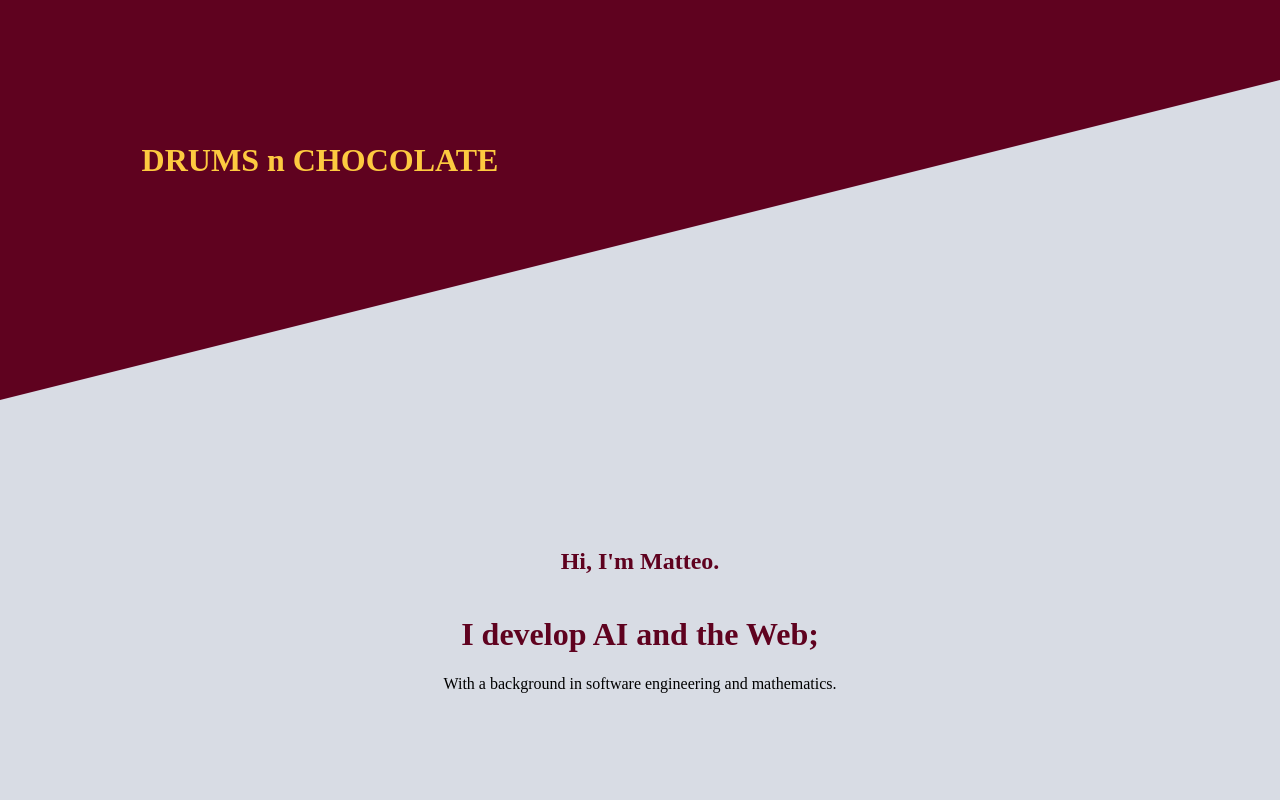
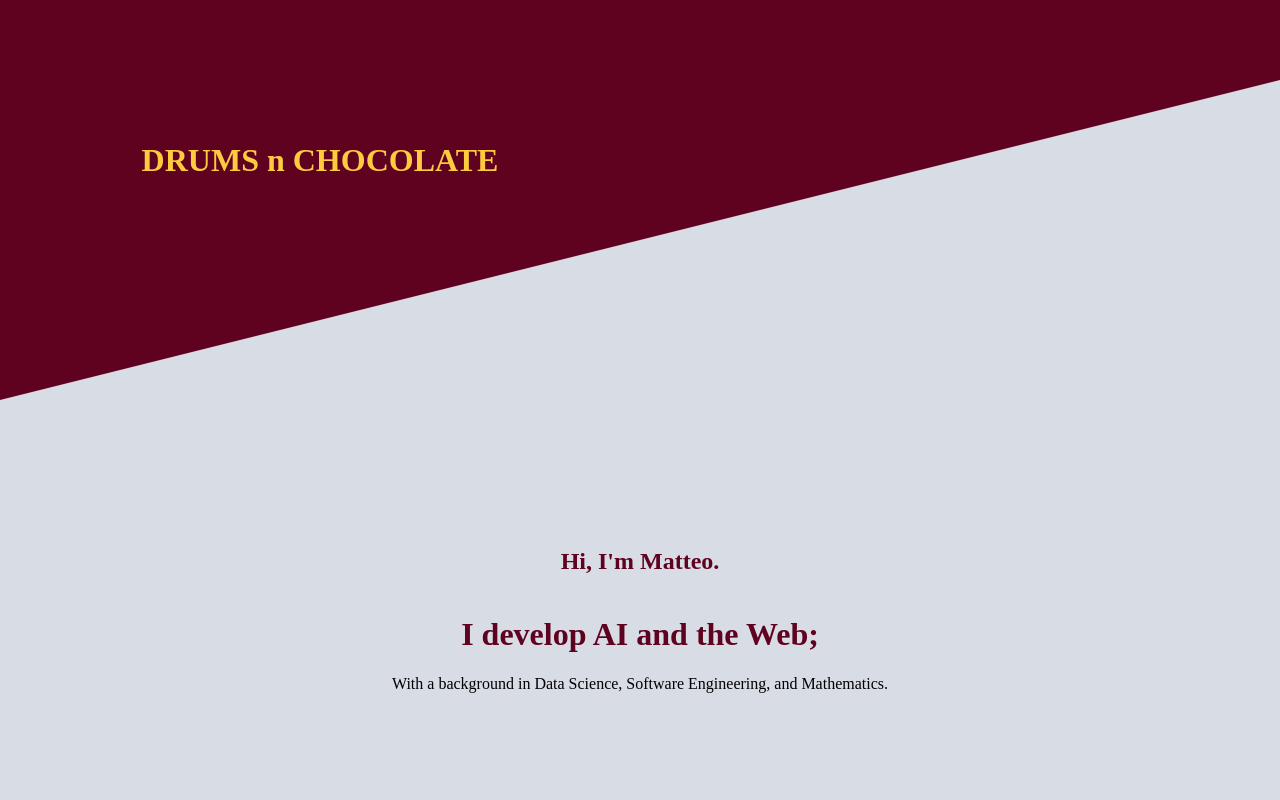
Before and after one commit to DrumsnChocolate/drumsnchocolate.nl, a Vue app in the folder frontend/: page / in a window 1280 px wide. Shown: the top 800 px of the page. Built offline with nearby package versions, Linux system fonts and the light colour scheme.

Commit message:
include a more complete background desc

```diff
--- a/frontend/src/components/AboutSection.vue
+++ b/frontend/src/components/AboutSection.vue
@@ -2,7 +2,7 @@
   <div id="about" class="about-section bg-platinum">
     <h2>Hi, I'm Matteo.</h2>
     <h1>I develop AI and the Web;</h1>
-    With a background in software engineering and mathematics.
+    With a background in Data Science, Software Engineering, and Mathematics.
   </div>
 </template>
 
```
